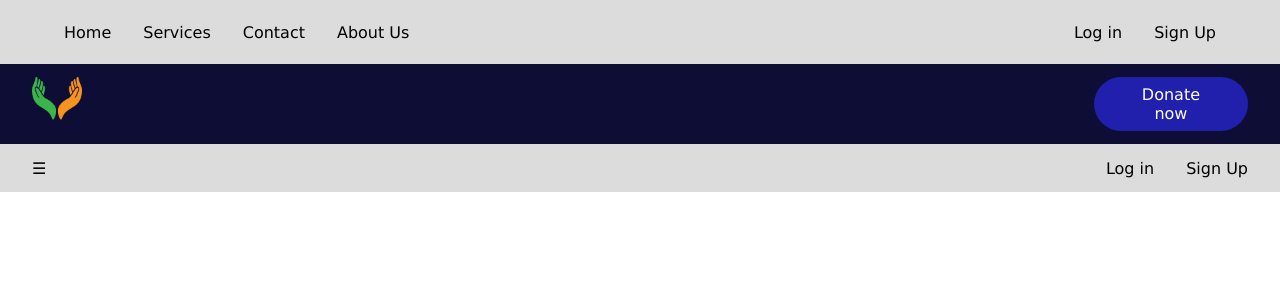
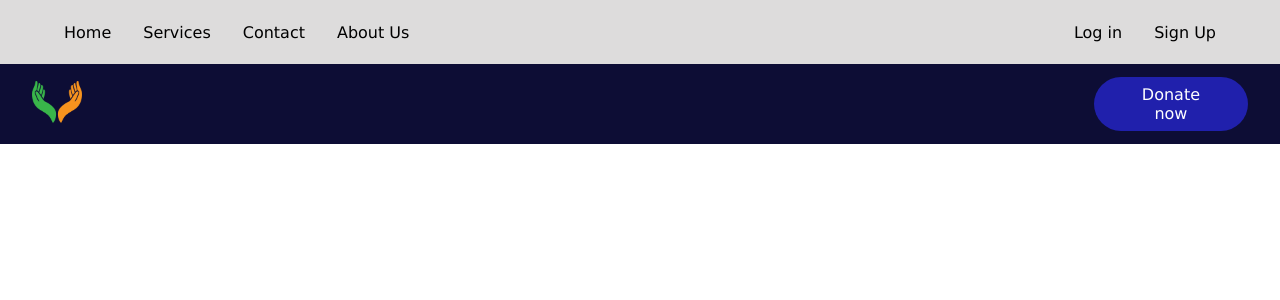
Before and after one commit to NalakaDineshSamarasingha/HandMeOver, a React (Create React App) app in the folder frontend/: page / in a window 1280 px wide. Shown: the top 300 px of the page. Built offline with nearby package versions, Linux system fonts and the light colour scheme; the HTML template or start-up script is replaced by a standard one.

Commit message:
add menu icon

```diff
--- a/frontend/src/component/Navbar/navbar.css
+++ b/frontend/src/component/Navbar/navbar.css
@@ -17,6 +17,7 @@
     display: flex;
     padding: 2rem 4rem;
     justify-content: space-between;
+    align-items: center;
 }
 .nav-links{
     display: flex;
@@ -50,22 +51,20 @@
     cursor: pointer;
 }
 .mobo{
-    display: flex;
-    justify-content: space-between;
-    background: rgb(221, 220, 220);
-    height: 3rem;
-    align-items: center;
-    padding: 0 2rem;
+    color: white;
+    font-size: 2rem;
+    cursor: pointer;
+    display: none;
 }
-.mobo ul{
-    gap: 2rem;
-}
-.mobo li{
-    list-style: none;
-}
+
 @media screen and (max-width:900px) {
     .main-container{
         display: none;
     }
-
+    .mobo{
+        display: flex;
+    }
+    .btn{
+        display: none;
+    }
 }
--- a/frontend/src/component/Navbar/navbar.jsx
+++ b/frontend/src/component/Navbar/navbar.jsx
@@ -33,21 +33,14 @@ const Navbar = ()=> {
                         <div className="btn">
                             <p className="donate-btn">Donate <br /> now</p>
                         </div>
+                        <div className="mobo">
+                            <p className="menu-icon">&#9776;</p>
+                        </div>
                     </div>
                 </div>
             </div>
+
         </div>
-        <div className="mobo">
-                <div className="mobo-left">
-                    <p className="menu-icon">&#9776;</p>
-                </div>
-                <div className="mobo-right">
-                    <ul className="nav-links">
-                        <li className="link">Log in</li>
-                        <li className="link">Sign Up</li>
-                    </ul>
-                </div>
-            </div>
         </section>
 
     )
```
